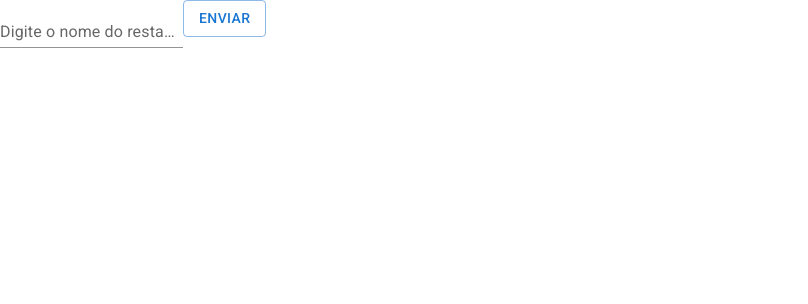
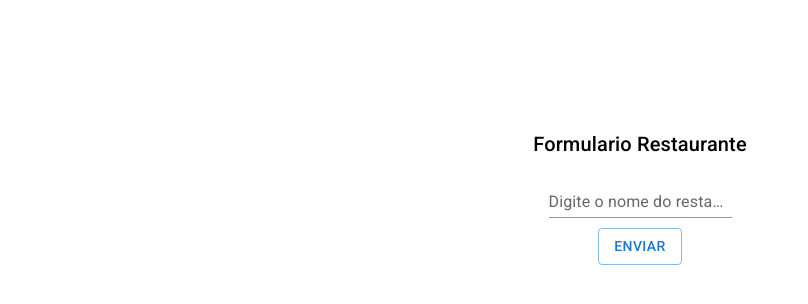
Before and after one commit to feliipecardosoo/ShowMembers, a React (Create React App) app in the folder frontend/: page /admin/restaurantes/post in a window 1280 px wide. Shown: the top 304 px of the page, without its empty margins (0-808 px from the left). Built offline with nearby package versions, Linux system fonts and the light colour scheme.

Commit message:
terminando a estilizacao

```diff
--- a/frontend/src/paginas/Administracao/CadastrarRestaurante/index.tsx
+++ b/frontend/src/paginas/Administracao/CadastrarRestaurante/index.tsx
@@ -1,4 +1,4 @@
-import { Button, TextField } from "@mui/material";
+import { Box, Button, TextField, Typography } from "@mui/material";
 import axios from "axios";
 import { useEffect, useState } from "react";
 import { useParams } from "react-router-dom";
@@ -42,7 +42,13 @@ export default function RestaurantesPost() {
     }
 
     return(
-        <form onSubmit={submeterForm}>
+        <Box sx={{display: 'flex', flexDirection: 'column', alignItems: 'center', gap: '10px', padding: '10%'}}>
+            <Typography component="h1" variant="h6">Formulario Restaurante</Typography>
+            <Box
+                component="form"
+                onSubmit={submeterForm}
+                sx={{display: 'flex', flexDirection: 'column', alignItems: 'center', gap: '10px'}}
+            >
                 <TextField
                     id="standard-basic"
                     label="Digite o nome do restaurante"
@@ -51,13 +57,17 @@ export default function RestaurantesPost() {
                     onChange={
                         evento => setNomeRestaurante(evento.target.value)
                     }
+                    fullWidth
+                    required
                 />
                 <Button
                     variant="outlined"
                     type="submit"
+
                 >
                     Enviar
                 </Button>
-        </form>
+            </Box>
+        </Box>
     )
 }
```
Lines whose indentation alone changed are shown as unchanged.
